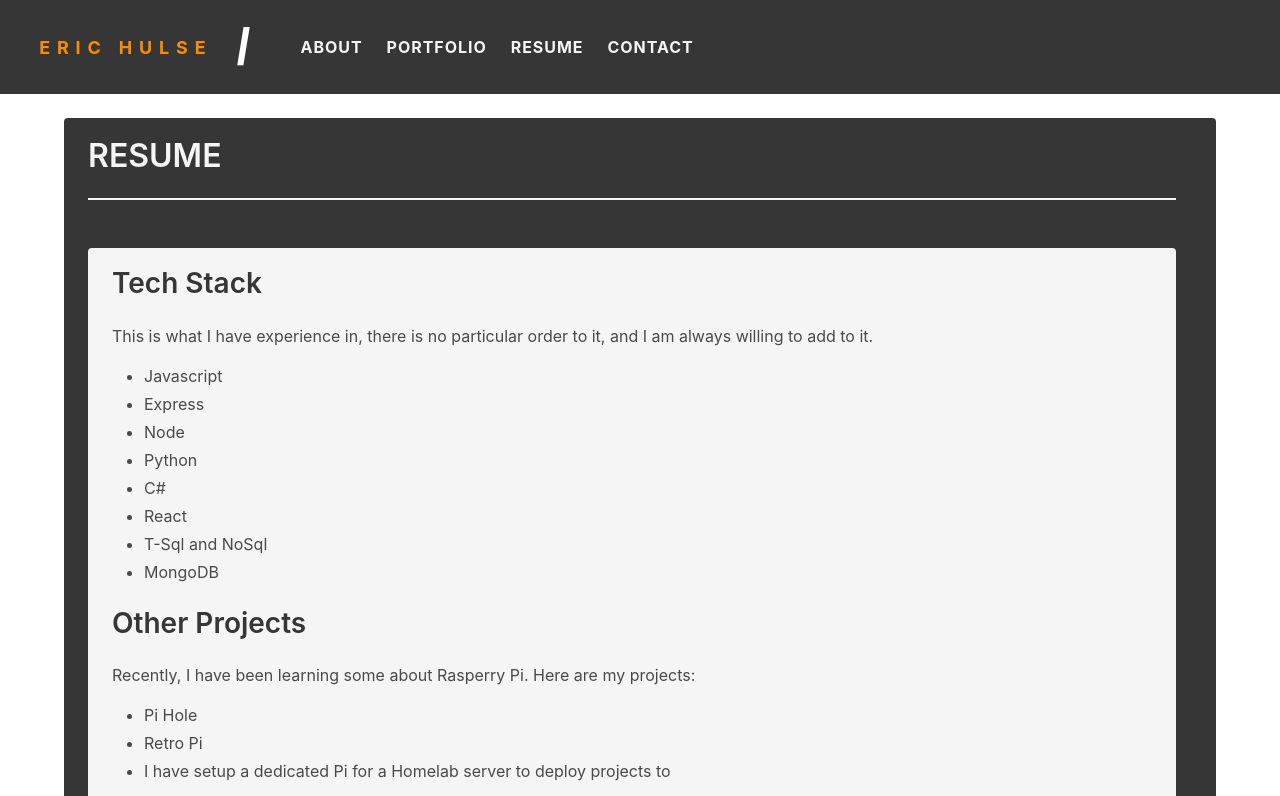
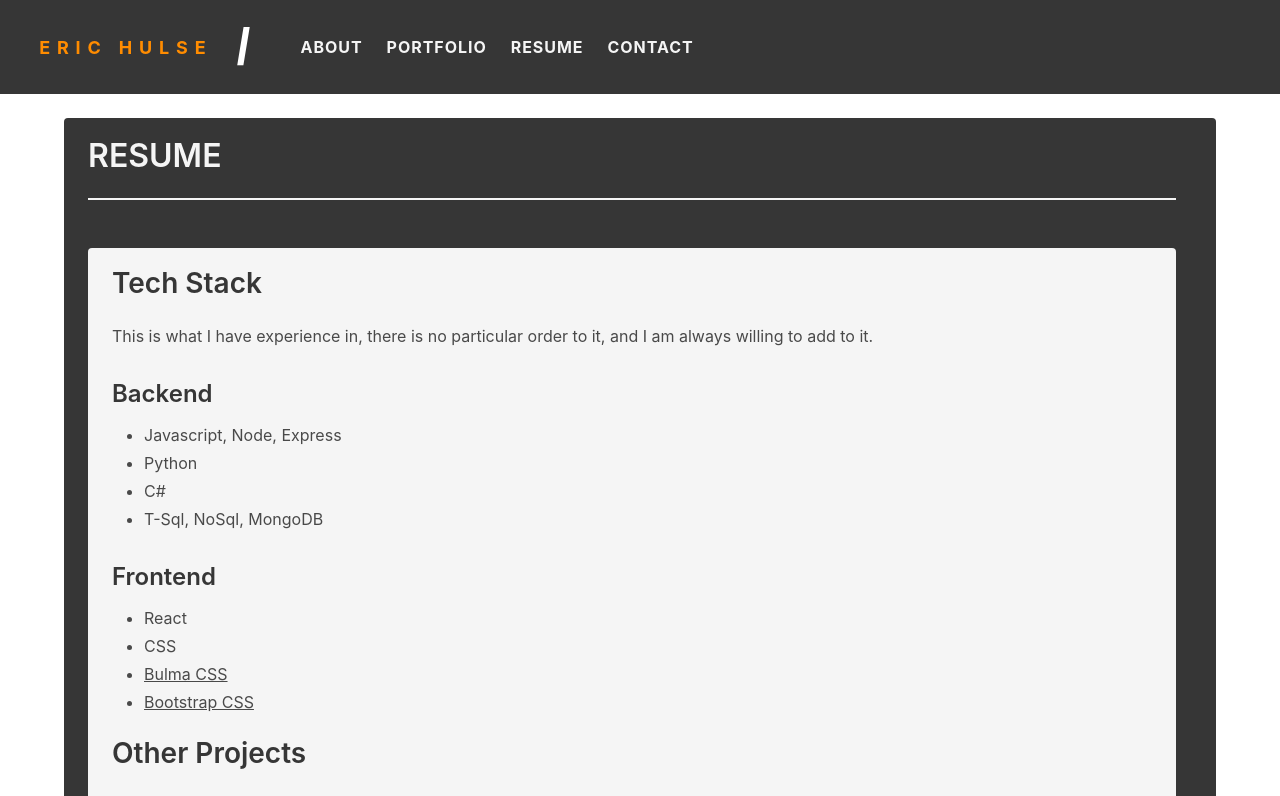
Before and after one commit to sempercuriosus/portfolio-v2, a React (Vite) app: page /resume in a window 1280 px wide. Shown: the top 796 px of the page. Built offline with nearby package versions, Linux system fonts and the light colour scheme.

Commit message:
updated the skills

```diff
--- a/src/components/Resume/resume.jsx
+++ b/src/components/Resume/resume.jsx
@@ -37,17 +37,34 @@ function Resume() {
             </p>
 
             {/* Experience List */}
+            <h3>Backend</h3>
             <ul
               id='experience-list'
               className='content'>
-              <li>Javascript</li>
-              <li>Express</li>
-              <li>Node</li>
+              <li>Javascript, Node, Express</li>
               <li>Python</li>
               <li>C#</li>
+              <li>T-Sql, NoSql, MongoDB</li>
+            </ul>
+
+            <h3>Frontend</h3>
+            <ul>
               <li>React</li>
-              <li>T-Sql and NoSql</li>
-              <li>MongoDB</li>
+              <li>CSS</li>
+              <li>
+                <a
+                  href='https://bulma.io'
+                  target='blank'>
+                  Bulma CSS
+                </a>
+              </li>
+              <li>
+                <a
+                  href='https://getbootstrap.com'
+                  target='blank'>
+                  Bootstrap CSS
+                </a>
+              </li>
             </ul>
           </div>
 
@@ -71,8 +88,8 @@ function Resume() {
               <li>Pi Hole</li>
               <li>Retro Pi</li>
               <li>
-                I have setup a dedicated Pi for a Homelab server to deploy
-                projects to
+                I have setup a dedicated Pi as a server to deploy projects to
+                for a start to my Homelab
               </li>
             </ul>
           </div>
```
